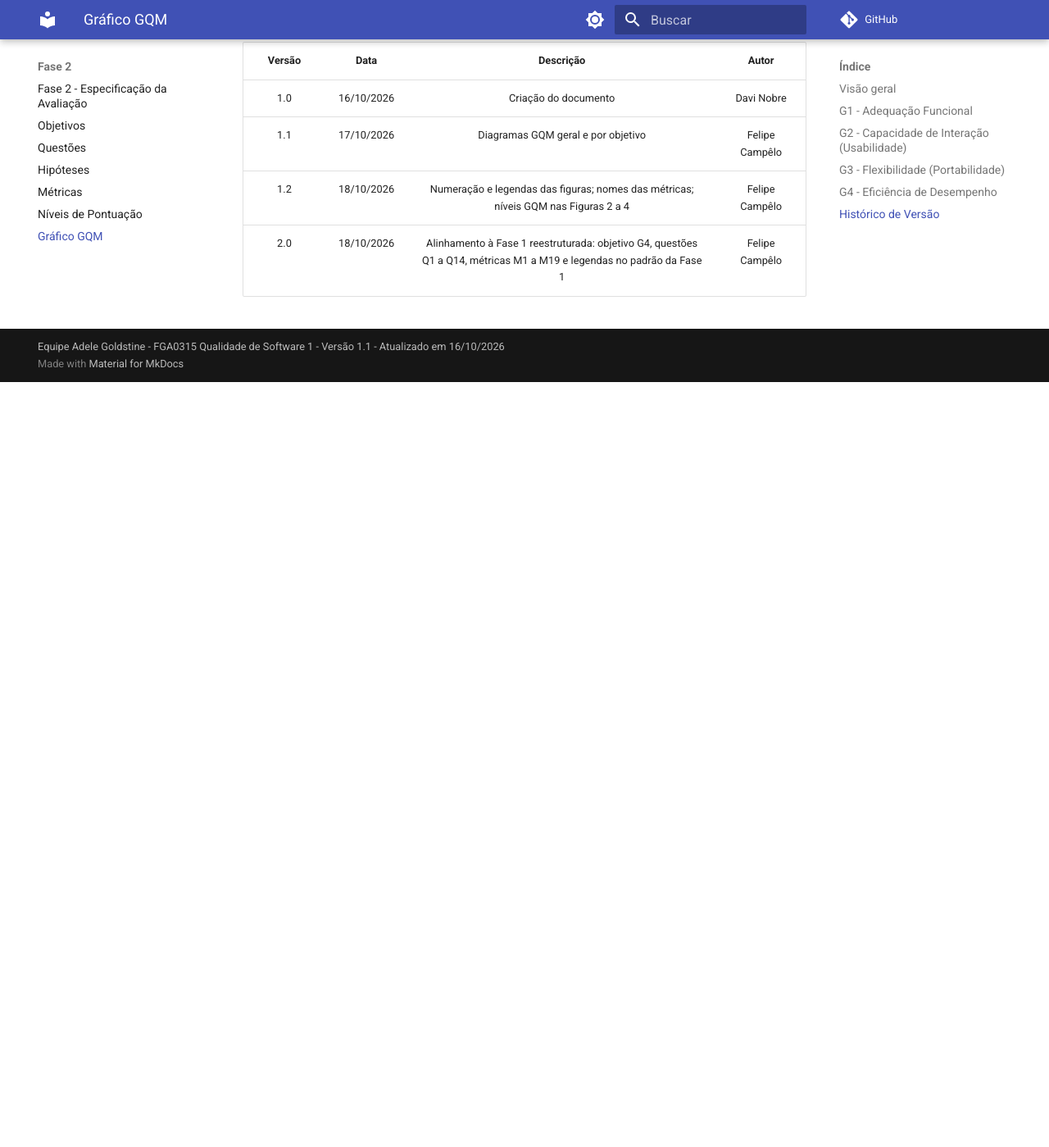
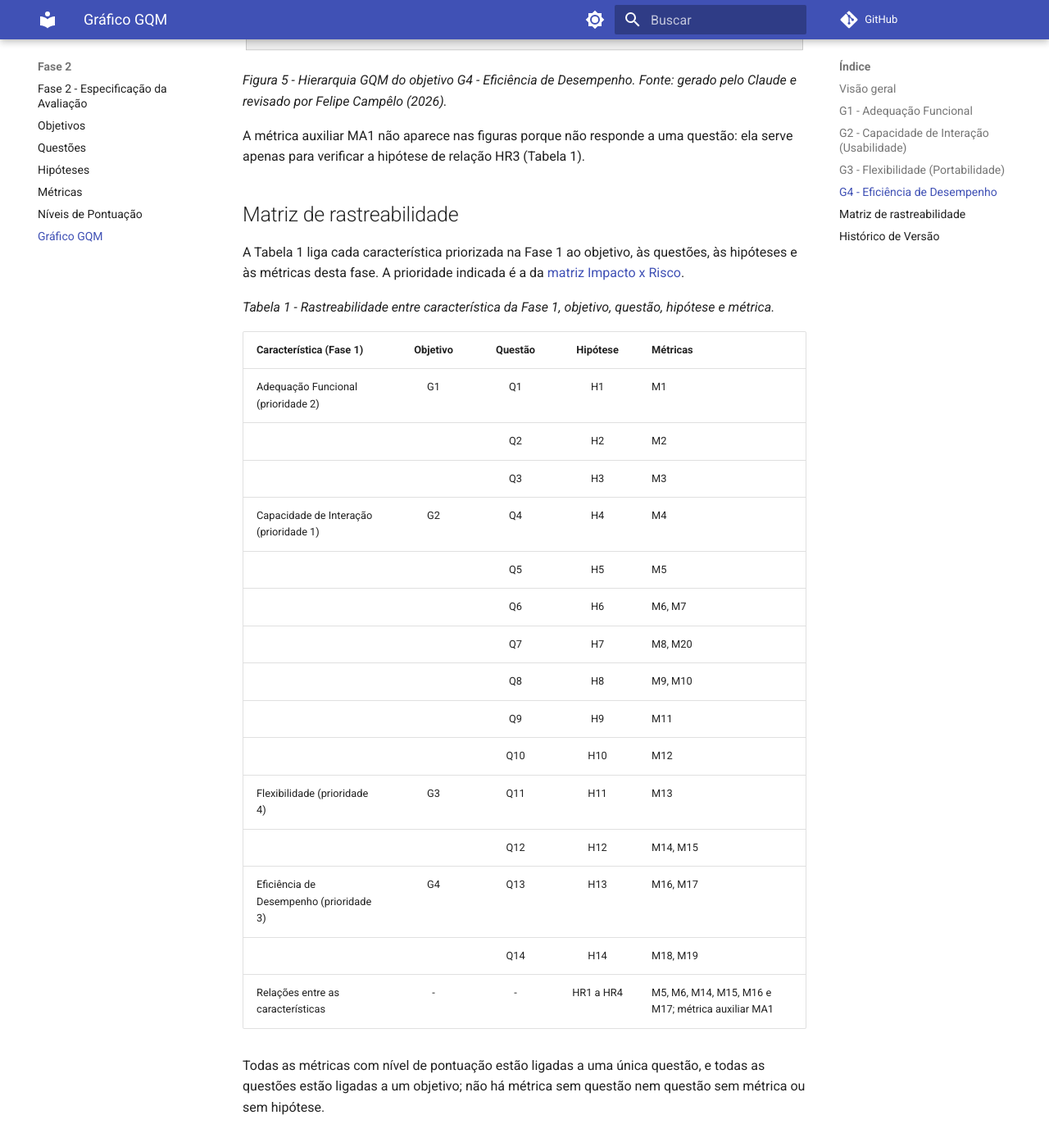
Before and after one commit to FCTE-Qualidade-de-Software-1/2026-2_T02_ADELE_GOLDSTINE, an MkDocs documentation site: the page built from docs/fase-2/grafico-gqm.md, in a window 1280 px wide and 1400 px high, scrolled down 4698 px. Shown: the whole window at 82% size. Built offline with MkDocs 1.6.1 and Material for MkDocs 9.7.7, drawn with Linux system fonts in a browser that asks for light colours; comment, search, counter and statistics services are not loaded; before the commit the page ends 5164 px from its top, so only the background shows below that; some of the changed text lies outside the part shown.

Commit message:
[D05] Fase 2: gráfico GQM e rastreabilidade

````diff
--- a/docs/fase-2/grafico-gqm.md
+++ b/docs/fase-2/grafico-gqm.md
@@ -50,6 +50,7 @@
         M17["M17 - LCP em rede móvel"]
         M18["M18 - Peso por página"]
         M19["M19 - Requisições por página"]
+        M20["M20 - Cenários de erro tratados"]
     end
     G1 --> Q1 & Q2 & Q3
     G2 --> Q4 & Q5 & Q6 & Q7 & Q8 & Q9 & Q10
@@ -61,7 +62,7 @@
     Q4 --> M4
     Q5 --> M5
     Q6 --> M6 & M7
-    Q7 --> M8
+    Q7 --> M8 & M20
     Q8 --> M9 & M10
     Q9 --> M11
     Q10 --> M12
@@ -71,7 +72,7 @@
     Q14 --> M18 & M19
 ```
 
-*Figura 1 - Hierarquia GQM da avaliação (visão geral). Fonte: gerado pelo Claude e revisado por Felipe Campêlo (2026).*
+*Figura 1 - Hierarquia GQM da avaliação (visão geral). Fonte: gerado pelo Claude e revisado por Felipe Campêlo (2026); M20 acrescentada por Leonardo Bonetti (2026).*
 
 ## G1 - Adequação Funcional
 
@@ -124,18 +125,19 @@
         M10["M10: Critérios manuais de acessibilidade atendidos"]
         M11["M11: Interpretação correta sem legenda"]
         M12["M12: Pontuação SUS"]
+        M20["M20: Cobertura de tratamento de cenários de erro"]
     end
     G2 --> Q4 & Q5 & Q6 & Q7 & Q8 & Q9 & Q10
     Q4 --> M4
     Q5 --> M5
     Q6 --> M6 & M7
-    Q7 --> M8
+    Q7 --> M8 & M20
     Q8 --> M9 & M10
     Q9 --> M11
     Q10 --> M12
 ```
 
-*Figura 3 - Hierarquia GQM do objetivo G2 - Capacidade de Interação. Fonte: gerado pelo Claude e revisado por Felipe Campêlo (2026).*
+*Figura 3 - Hierarquia GQM do objetivo G2 - Capacidade de Interação. Fonte: gerado pelo Claude e revisado por Felipe Campêlo (2026); M20 acrescentada por Leonardo Bonetti (2026).*
 
 ## G3 - Flexibilidade (Portabilidade)
 
@@ -184,6 +186,34 @@
 
 *Figura 5 - Hierarquia GQM do objetivo G4 - Eficiência de Desempenho. Fonte: gerado pelo Claude e revisado por Felipe Campêlo (2026).*
 
+A métrica auxiliar MA1 não aparece nas figuras porque não responde a uma questão: ela serve apenas para verificar a hipótese de relação HR3 (Tabela 1).
+
+## Matriz de rastreabilidade
+
+A Tabela 1 liga cada característica priorizada na Fase 1 ao objetivo, às questões, às hipóteses e às métricas desta fase. A prioridade indicada é a da [matriz Impacto x Risco](../fase-1/caracteristicas.md#3-caracteristicas-selecionadas).
+
+*Tabela 1 - Rastreabilidade entre característica da Fase 1, objetivo, questão, hipótese e métrica.*
+
+| Característica (Fase 1) | Objetivo | Questão | Hipótese | Métricas |
+| ----------------------- | :------: | :-----: | :------: | -------- |
+| Adequação Funcional (prioridade 2) | G1 | Q1 | H1 | M1 |
+| | | Q2 | H2 | M2 |
+| | | Q3 | H3 | M3 |
+| Capacidade de Interação (prioridade 1) | G2 | Q4 | H4 | M4 |
+| | | Q5 | H5 | M5 |
+| | | Q6 | H6 | M6, M7 |
+| | | Q7 | H7 | M8, M20 |
+| | | Q8 | H8 | M9, M10 |
+| | | Q9 | H9 | M11 |
+| | | Q10 | H10 | M12 |
+| Flexibilidade (prioridade 4) | G3 | Q11 | H11 | M13 |
+| | | Q12 | H12 | M14, M15 |
+| Eficiência de Desempenho (prioridade 3) | G4 | Q13 | H13 | M16, M17 |
+| | | Q14 | H14 | M18, M19 |
+| Relações entre as características | - | - | HR1 a HR4 | M5, M6, M14, M15, M16 e M17; métrica auxiliar MA1 |
+
+Todas as métricas com nível de pontuação estão ligadas a uma única questão, e todas as questões estão ligadas a um objetivo; não há métrica sem questão nem questão sem métrica ou sem hipótese.
+
 ## Histórico de Versão
 
 | Versão | Data | Descrição | Autor |
@@ -192,3 +222,4 @@
 | 1.1 | 17/10/2026 | Diagramas GQM geral e por objetivo | Felipe Campêlo |
 | 1.2 | 18/10/2026 | Numeração e legendas das figuras; nomes das métricas; níveis GQM nas Figuras 2 a 4 | Felipe Campêlo |
 | 2.0 | 18/10/2026 | Alinhamento à Fase 1 reestruturada: objetivo G4, questões Q1 a Q14, métricas M1 a M19 e legendas no padrão da Fase 1 | Felipe Campêlo |
+| 2.1 | 18/10/2026 | Integração da versão complementar: métrica M20 nas Figuras 1 e 3, nota sobre a métrica auxiliar MA1 e matriz de rastreabilidade Característica, Objetivo, Questão, Hipótese e Métrica | Leonardo Bonetti |
````
